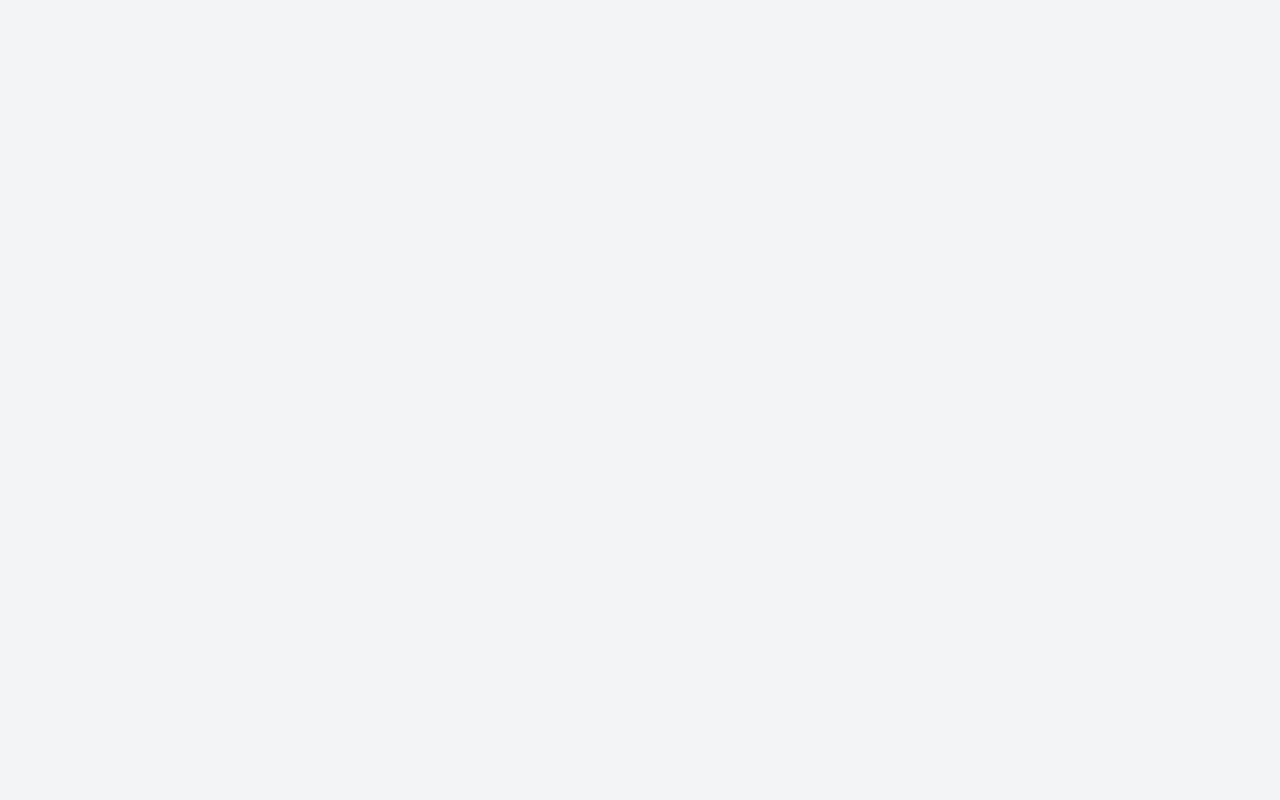
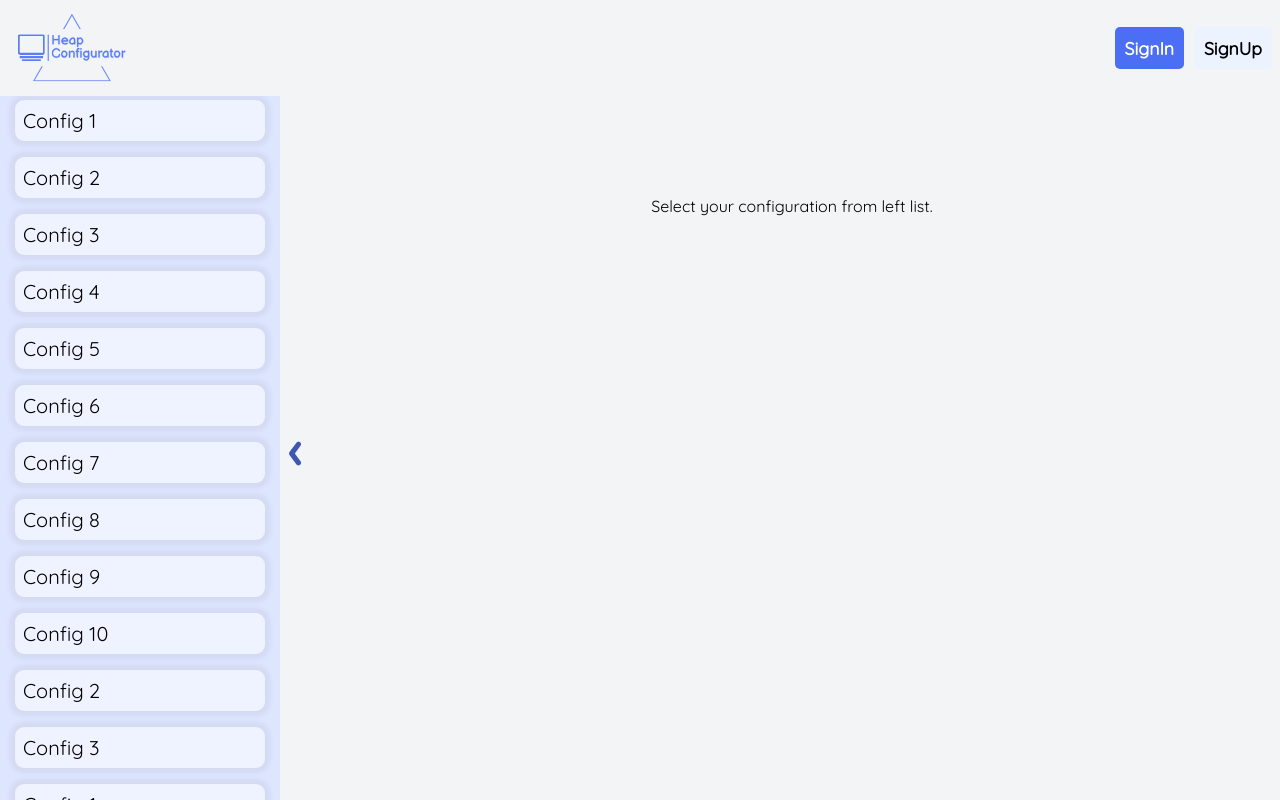
Before and after one commit to Xameon/pc-configurator-client, a React (Create React App) app: page /user in a window 1280 px wide. Before the commit this address had no page. Built offline with nearby package versions, Linux system fonts and the light colour scheme; a web font is replaced by a local one.

Commit message:
Add configs page.

```diff
--- a/src/App.js
+++ b/src/App.js
@@ -1,9 +1,11 @@
 import { Routes, Route } from 'react-router-dom';
+
 import Navigation from './routes/navigation/navigation.component';
 import Home from './routes/home/home.component';
 import Authentication from './routes/authentication/authentication.component';
 import CreatePc from './routes/create-pc/create-pc.component';
 import NewPc from './routes/new-pc/new-pc.component';
+import UserConfigs from './routes/user-configs/user-configs.component';
 
 const App = () => {
   return (
@@ -13,6 +15,7 @@ const App = () => {
         <Route path='auth' element={<Authentication />} />
         <Route path='create' element={<CreatePc />} />
         <Route path='new' element={<NewPc />} />
+        <Route path='user' element={<UserConfigs />} />
       </Route>
     </Routes>
   );
--- a/src/components/button/button.styles.scss
+++ b/src/components/button/button.styles.scss
@@ -7,9 +7,13 @@
   background-color: lightgrey;
   color: black;
   background: none;
+  border: 1px solid black;
   border-radius: 5px;
   font-weight: 600;
   cursor: pointer;
+  display: flex;
+  justify-content: center;
+  align-items: center;
 
   &:hover {
     background-color: black;
@@ -34,6 +38,7 @@
     align-items: center;
     background-color: transparent;
     cursor: pointer;
+    border: none;
 
     &:hover .logo {
       stroke: black;
@@ -43,6 +48,7 @@
   }
 
   &.sign-in {
+    border: none;
     background-color: #4c6ef5;
     color: white;
     transition: 0.1s;
@@ -56,6 +62,7 @@
   }
 
   &.sign-up {
+    border: none;
     background-color: #edf2ff;
     color: black;
     transition: 0.1s;
@@ -69,6 +76,7 @@
   }
 
   &.primary {
+    border: none;
     background-color: #4057af;
     color: white;
 
@@ -78,6 +86,7 @@
   }
 
   &.secondary {
+    border: none;
     background-color: #becbfd;
 
     &:hover {
@@ -85,4 +94,30 @@
       background-color: #ced8fe;
     }
   }
+
+  &.delete {
+    border: 0;
+    box-shadow: inset 0 0 0 2px darkred;
+    color: darkred;
+
+    &:hover {
+      background-color: #ff3030;
+      box-shadow: inset 0 0 0 2px #ff3030;
+      color: white;
+    }
+  }
+
+  &.toggle-configs-bar {
+    width: 5px;
+    height: 50px;
+    font-size: 52px;
+    border: none;
+    margin-left: 4px;
+    background-color: transparent;
+    color: #4057af;
+
+    &:hover {
+      color: #090c19;
+    }
+  }
 }
--- a/src/components/stepper/stepper.styles.scss
+++ b/src/components/stepper/stepper.styles.scss
@@ -84,9 +84,6 @@
         font-weight: 600;
       }
 
-      .intelligence-range {
-      }
-
       @keyframes active {
         0% {
           opacity: 0;
--- a/src/index.scss
+++ b/src/index.scss
@@ -10,8 +10,20 @@
 
 body {
   background-color: var(--main-bg-color);
-  margin: 10px;
   font-family: var(--main-font);
+}
+
+::-webkit-scrollbar {
+  width: 8px;
+}
+
+::-webkit-scrollbar-track {
+  background: #eff2ff;
+}
+
+::-webkit-scrollbar-thumb {
+  background: #ced8fe;
+  border-radius: 3px;
 }
 
 input {
--- a/src/routes/navigation/navigation.component.jsx
+++ b/src/routes/navigation/navigation.component.jsx
@@ -28,7 +28,7 @@ const Navigation = () => {
         </div>
         <div className='menu-container'>
           {currentUser ? (
-            <Button onClick={logout}>Logout</Button>
+            <Button onClick={logout}>{currentUser.name}</Button>
           ) : (
             <Fragment>
               <Button buttonStyle={'sign-in'} onClick={() => navigate('/auth')}>
--- a/src/routes/navigation/navigation.styles.scss
+++ b/src/routes/navigation/navigation.styles.scss
@@ -2,6 +2,8 @@
   display: flex;
   justify-content: space-between;
   align-items: center;
+  height: 96px;
+  padding: 0 8px;
 
   .links-container {
     display: flex;
--- /dev/null
+++ b/src/routes/user-configs/user-configs.component.jsx
@@ -0,0 +1,281 @@
+import { Fragment, useContext, useState } from 'react';
+import { UserContext } from '../../contexts/user.context';
+
+import Button from '../../components/button/button.component';
+import PcConfiguration from '../../components/pc-configuration/pc-configuration.component';
+import ConfigNameInput from '../../components/config-name-input/config-name-input.component';
+
+import './user-configs.styles.scss';
+
+const configs = [
+  {
+    name: 'Config 1',
+    cpu: 'AMD Ryzen 5 5600G',
+    chipset: 'B450',
+    gpu: 'NVIDIA RTX 3060',
+    ram: '16GB',
+    rom: '1 TGB',
+    power: '500W',
+  },
+  {
+    name: 'Config 2',
+    cpu: 'AMD Ryzen 5 5600',
+    chipset: 'B450',
+    gpu: 'NVIDIA RTX 3060 Ti',
+    ram: '16GB',
+    rom: '1 TGB',
+    power: '500W',
+  },
+  {
+    name: 'Config 3',
+    cpu: 'AMD Ryzen 5 5500',
+    chipset: 'B450',
+    gpu: 'NVIDIA RTX 3050',
+    ram: '16GB',
+    rom: '1 TGB',
+    power: '500W',
+  },
+  {
+    name: 'Config 4',
+    cpu: 'AMD Ryzen 5 5600G',
+    chipset: 'B450',
+    gpu: 'NVIDIA RTX 3060',
+    ram: '16GB',
+    rom: '1 TGB',
+    power: '500W',
+  },
+  {
+    name: 'Config 5',
+    cpu: 'AMD Ryzen 5 5600',
+    chipset: 'B450',
+    gpu: 'NVIDIA RTX 3060 Ti',
+    ram: '16GB',
+    rom: '1 TGB',
+    power: '500W',
+  },
+  {
+    name: 'Config 6',
+    cpu: 'AMD Ryzen 5 5500',
+    chipset: 'B450',
+    gpu: 'NVIDIA RTX 3050',
+    ram: '16GB',
+    rom: '1 TGB',
+    power: '500W',
+  },
+  {
+    name: 'Config 7',
+    cpu: 'AMD Ryzen 5 5600G',
+    chipset: 'B450',
+    gpu: 'NVIDIA RTX 3060',
+    ram: '16GB',
+    rom: '1 TGB',
+    power: '500W',
+  },
+  {
+    name: 'Config 8',
+    cpu: 'AMD Ryzen 5 5600',
+    chipset: 'B450',
+    gpu: 'NVIDIA RTX 3060 Ti',
+    ram: '16GB',
+    rom: '1 TGB',
+    power: '500W',
+  },
+  {
+    name: 'Config 9',
+    cpu: 'AMD Ryzen 5 5500',
+    chipset: 'B450',
+    gpu: 'NVIDIA RTX 3050',
+    ram: '16GB',
+    rom: '1 TGB',
+    power: '500W',
+  },
+  {
+    name: 'Config 10',
+    cpu: 'AMD Ryzen 5 5600G',
+    chipset: 'B450',
+    gpu: 'NVIDIA RTX 3060',
+    ram: '16GB',
+    rom: '1 TGB',
+    power: '500W',
+  },
+  {
+    name: 'Config 2',
+    cpu: 'AMD Ryzen 5 5600',
+    chipset: 'B450',
+    gpu: 'NVIDIA RTX 3060 Ti',
+    ram: '16GB',
+    rom: '1 TGB',
+    power: '500W',
+  },
+  {
+    name: 'Config 3',
+    cpu: 'AMD Ryzen 5 5500',
+    chipset: 'B450',
+    gpu: 'NVIDIA RTX 3050',
+    ram: '16GB',
+    rom: '1 TGB',
+    power: '500W',
+  },
+  {
+    name: 'Config 1',
+    cpu: 'AMD Ryzen 5 5600G',
+    chipset: 'B450',
+    gpu: 'NVIDIA RTX 3060',
+    ram: '16GB',
+    rom: '1 TGB',
+    power: '500W',
+  },
+  {
+    name: 'Config 2',
+    cpu: 'AMD Ryzen 5 5600',
+    chipset: 'B450',
+    gpu: 'NVIDIA RTX 3060 Ti',
+    ram: '16GB',
+    rom: '1 TGB',
+    power: '500W',
+  },
+  {
+    name: 'Config 3',
+    cpu: 'AMD Ryzen 5 5500',
+    chipset: 'B450',
+    gpu: 'NVIDIA RTX 3050',
+    ram: '16GB',
+    rom: '1 TGB',
+    power: '500W',
+  },
+  {
+    name: 'Config 1',
+    cpu: 'AMD Ryzen 5 5600G',
+    chipset: 'B450',
+    gpu: 'NVIDIA RTX 3060',
+    ram: '16GB',
+    rom: '1 TGB',
+    power: '500W',
+  },
+  {
+    name: 'Config 2',
+    cpu: 'AMD Ryzen 5 5600',
+    chipset: 'B450',
+    gpu: 'NVIDIA RTX 3060 Ti',
+    ram: '16GB',
+    rom: '1 TGB',
+    power: '500W',
+  },
+  {
+    name: 'Config 3',
+    cpu: 'AMD Ryzen 5 5500',
+    chipset: 'B450',
+    gpu: 'NVIDIA RTX 3050',
+    ram: '16GB',
+    rom: '1 TGB',
+    power: '500W',
+  },
+  {
+    name: 'Config 1',
+    cpu: 'AMD Ryzen 5 5600G',
+    chipset: 'B450',
+    gpu: 'NVIDIA RTX 3060',
+    ram: '16GB',
+    rom: '1 TGB',
+    power: '500W',
+  },
+  {
+    name: 'Config 2',
+    cpu: 'AMD Ryzen 5 5600',
+    chipset: 'B450',
+    gpu: 'NVIDIA RTX 3060 Ti',
+    ram: '16GB',
+    rom: '1 TGB',
+    power: '500W',
+  },
+  {
+    name: 'Config 3',
+    cpu: 'AMD Ryzen 5 5500',
+    chipset: 'B450',
+    gpu: 'NVIDIA RTX 3050',
+    ram: '16GB',
+    rom: '1 TGB',
+    power: '500W',
+  },
+  {
+    name: 'Config 1',
+    cpu: 'AMD Ryzen 5 5600G',
+    chipset: 'B450',
+    gpu: 'NVIDIA RTX 3060',
+    ram: '16GB',
+    rom: '1 TGB',
+    power: '500W',
+  },
+  {
+    name: 'Config 2',
+    cpu: 'AMD Ryzen 5 5600',
+    chipset: 'B450',
+    gpu: 'NVIDIA RTX 3060 Ti',
+    ram: '16GB',
+    rom: '1 TGB',
+    power: '500W',
+  },
+  {
+    name: 'Config 3',
+    cpu: 'AMD Ryzen 5 5500',
+    chipset: 'B450',
+    gpu: 'NVIDIA RTX 3050',
+    ram: '16GB',
+    rom: '1 TGB',
+    power: '500W',
+  },
+];
+
+const UserConfigs = () => {
+  const { currentUser } = useContext(UserContext);
+  const [configsBarOpened, setConfigsBarOpened] = useState(true);
+  const [currentConfig, setCurrentConfig] = useState(null);
+
+  const [arrowLeft, arrowRight] = [
+    String.fromCharCode(8249),
+    String.fromCharCode(8250),
+  ];
+
+  const toggleConfigsBar = () => {
+    setConfigsBarOpened(!configsBarOpened);
+  };
+
+  return (
+    <div className='user-page-container'>
+      <div className='configs-bar'>
+        <div className={`configs ${!configsBarOpened && 'closed'}`}>
+          {configs.map((config, idx) => (
+            <div
+              key={idx}
+              className='config-name'
+              onClick={() => setCurrentConfig(configs[idx])}
+            >
+              {config.name}
+            </div>
+          ))}
+        </div>
+        <Button buttonStyle='toggle-configs-bar' onClick={toggleConfigsBar}>
+          {configsBarOpened ? arrowLeft : arrowRight}
+        </Button>
+      </div>
+      <div className='user-container'>
+        <div className='current-config'>
+          {currentConfig !== null ? (
+            <Fragment>
+              <ConfigNameInput initialValue={currentConfig.name} />
+              <PcConfiguration config={currentConfig} />
+              <div className='buttons'>
+                <Button buttonStyle='delete'>Delete</Button>
+                <Button buttonStyle='primary'>Save</Button>
+              </div>
+            </Fragment>
+          ) : (
+            'Select your configuration from left list.'
+          )}
+        </div>
+      </div>
+    </div>
+  );
+};
+
+export default UserConfigs;
--- /dev/null
+++ b/src/routes/user-configs/user-configs.styles.scss
@@ -0,0 +1,69 @@
+.user-page-container {
+  display: grid;
+  grid-template-columns: auto 1fr;
+  justify-items: start;
+  height: calc(100vh - 96px);
+
+  .configs-bar {
+    display: flex;
+    align-items: center;
+
+    .configs {
+      transition: all 0.4s;
+      display: flex;
+      align-items: center;
+      flex-direction: column;
+      gap: 16px;
+      width: 280px;
+      height: calc(100vh - 96px);
+      overflow-y: scroll;
+      padding: 4px;
+      background-color: #dee5fe;
+
+      &::-webkit-scrollbar-track {
+        background: #dee5fe;
+      }
+
+      &.closed {
+        visibility: hidden;
+        width: 0px;
+      }
+    }
+
+    .config-name {
+      cursor: pointer;
+      font-size: 20px;
+      display: flex;
+      align-items: center;
+      padding: 8px;
+      border-radius: 9px;
+      background-color: #eff2ff;
+      box-shadow: 0 0 5px 5px rgba(0, 0, 0, 0.05);
+      width: 250px;
+
+      &:hover {
+        transform: scale(1.01);
+      }
+    }
+  }
+
+  .user-container {
+    margin: 0 auto;
+    display: flex;
+    justify-content: center;
+    margin-top: 100px;
+
+    .current-config {
+      display: flex;
+      flex-direction: column;
+      gap: 24px;
+
+      .buttons {
+        display: flex;
+        justify-content: space-around;
+        align-items: center;
+        gap: 12px;
+      }
+    }
+  }
+}
```
Also changed, not shown: src/components/config-name-input/config-name-input.component.jsx (+6 -3 lines).
